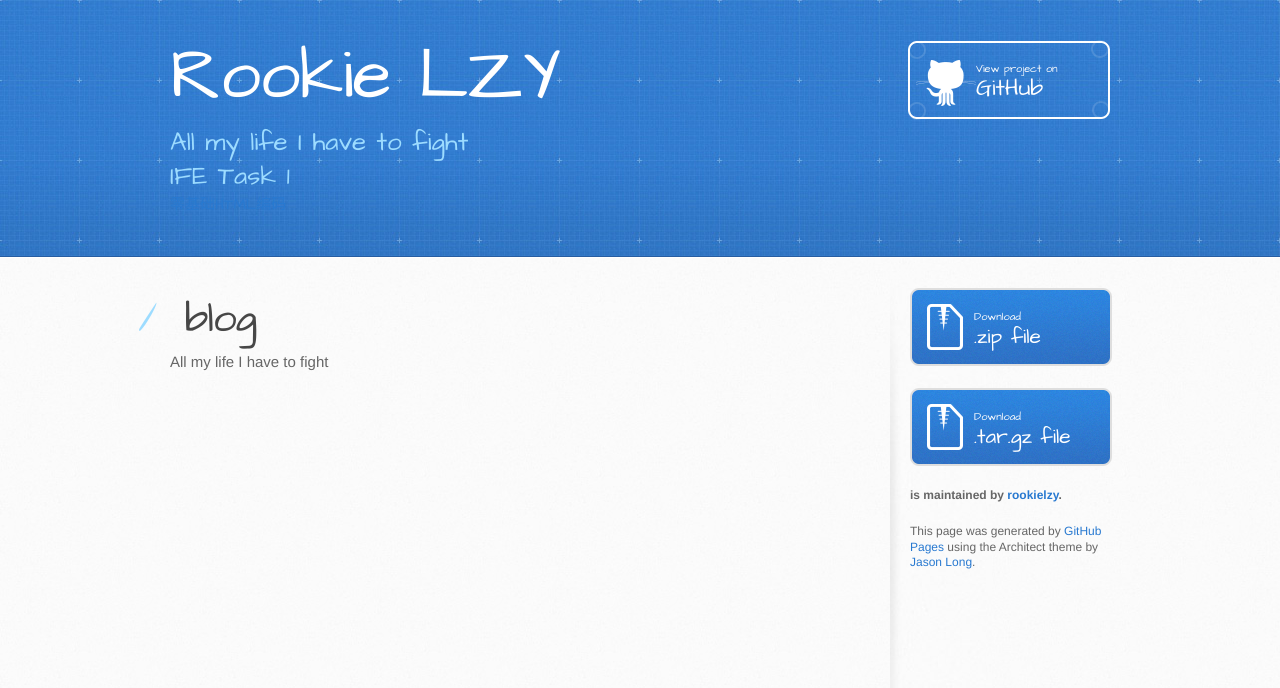
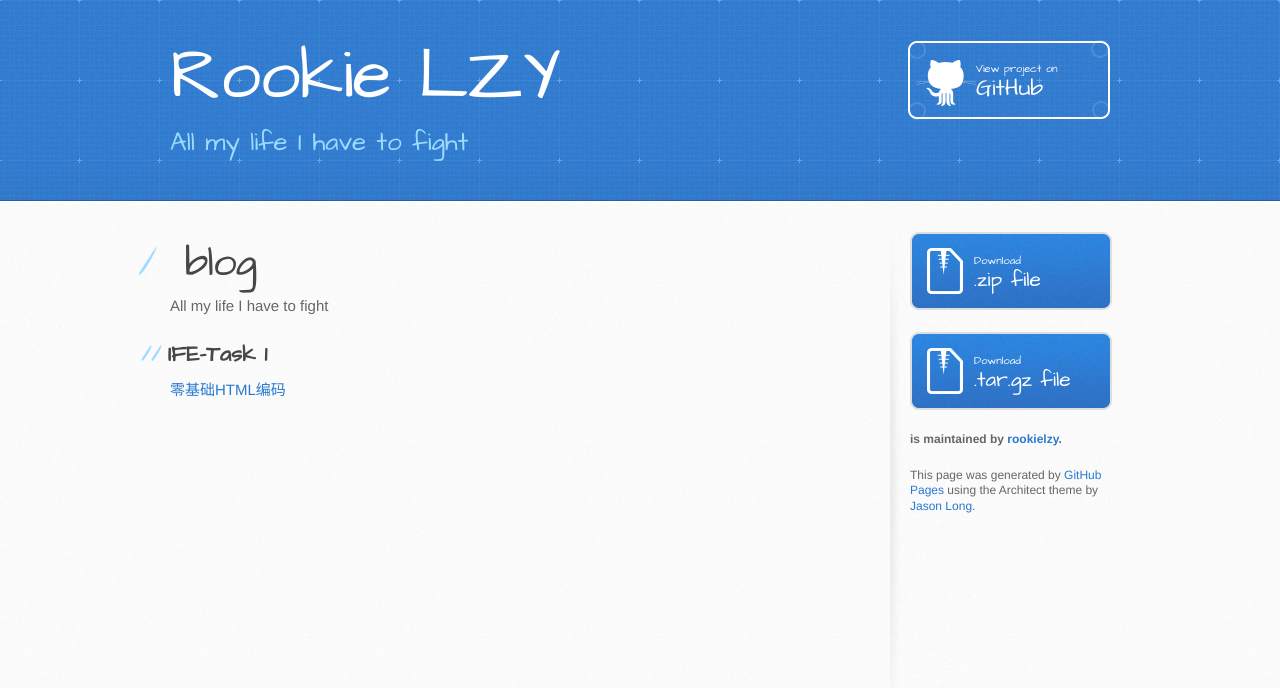
Before and after one commit to rookielzy/blog, a plain HTML site: page index.html in a window 1280 px wide. Drawn offline with Linux system fonts and the light colour scheme.

Commit message:
fixed-bug

```diff
--- a/index.html
+++ b/index.html
@@ -21,8 +21,6 @@
       <div class="inner">
         <h1>Rookie LZY</h1>
         <h2>All my life I have to fight</h2>
-        <h2>IFE Task 1</h2>
-        <a href=".\ife-task\task-1\1.html">零基础HTML编码</a>
         <a href="https://github.com/rookielzy/blog" class="button"><small>View project on</small> GitHub</a>
       </div>
     </header>
@@ -34,6 +32,8 @@
 <a id="blog" class="anchor" href="#blog" aria-hidden="true"><span aria-hidden="true" class="octicon octicon-link"></span></a>blog</h1>
 
 <p>All my life I have to fight</p>
+<h2>IFE-Task 1</h2>
+<a href=".\ife-task\task-1\1.html">零基础HTML编码</a>
         </section>
 
         <aside id="sidebar">
```
